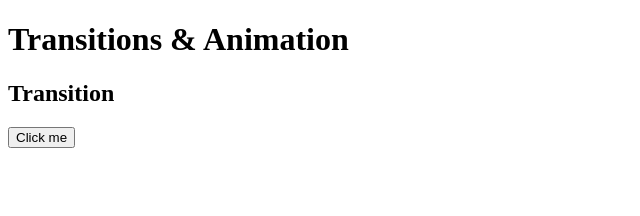
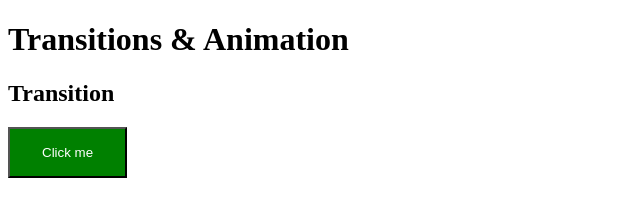
Before and after one commit to EvyBettina/EBJ-transitions-and-animations, a website: page index.html in a window 1280 px wide. Shown: the whole page, without its empty margins (0-640 px from the left). Drawn offline with Linux system fonts and the light colour scheme.

Commit message:
added class html

```diff
--- a/index.html
+++ b/index.html
@@ -11,7 +11,7 @@
 
     <section>
       <h2>Transition</h2>
-      <button>Click me</button>
+      <button class="transition"> Click me</button>
     </section>
   </body>
 </html>
```
